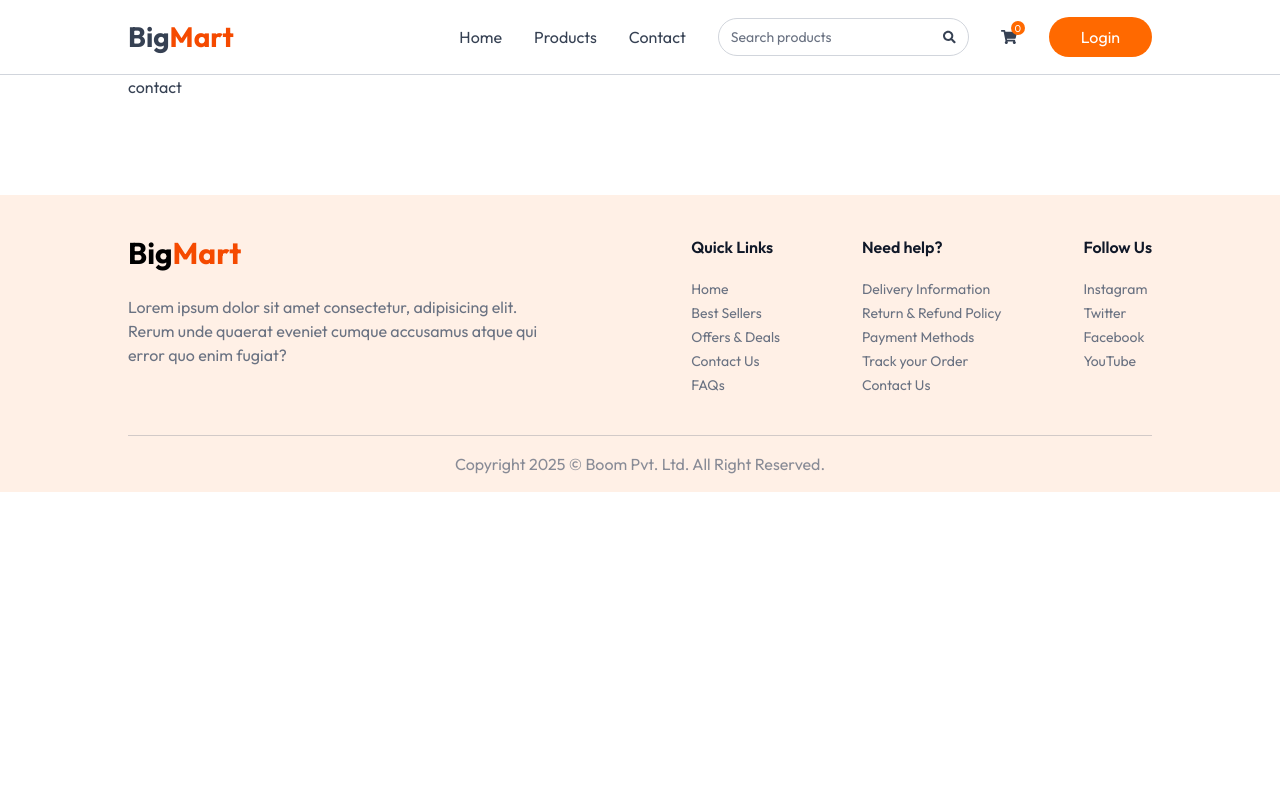
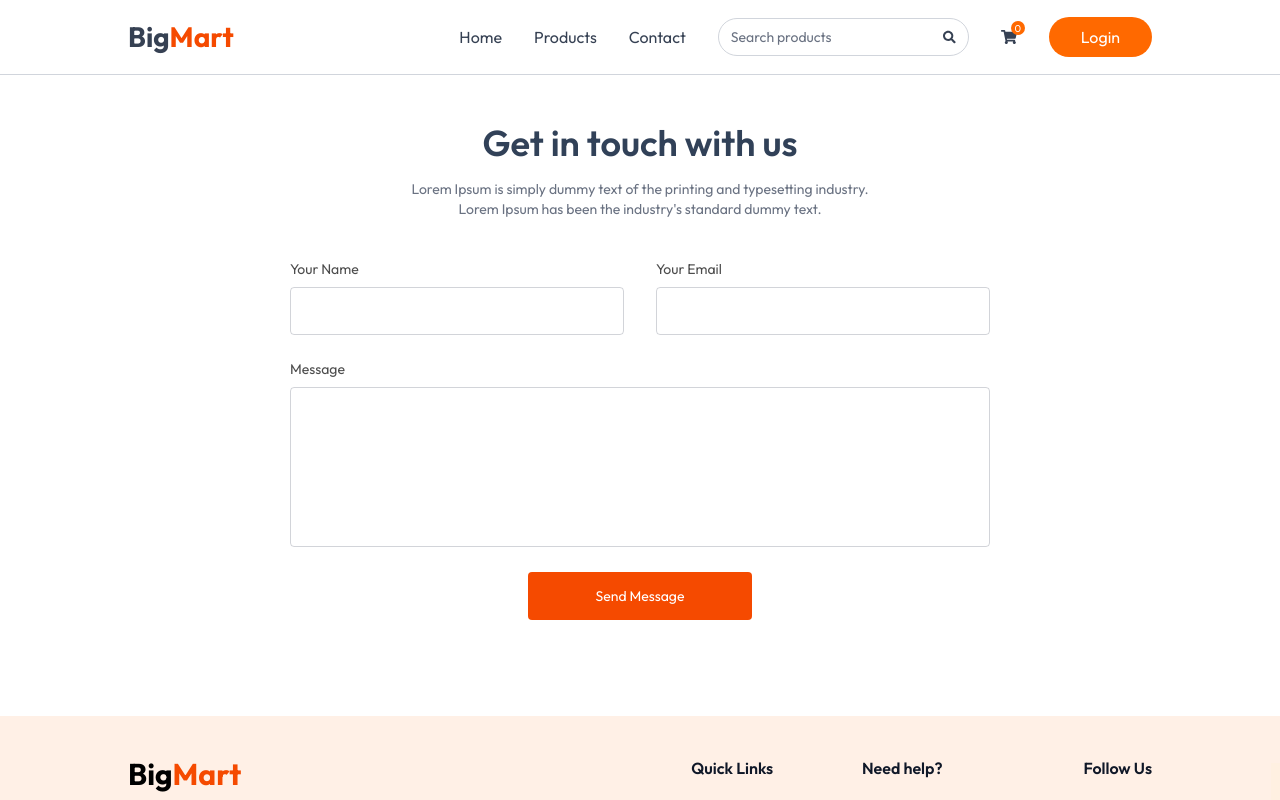
Before and after one commit to mukeshchau407/Grocery-Market, a React (Vite) app in the folder Frontend/: page /contact in a window 1280 px wide. Shown: the top 800 px of the page. Built offline with nearby package versions, Linux system fonts and the light colour scheme.

Commit message:
initial commit

```diff
--- a/Frontend/src/pages/Contact.jsx
+++ b/Frontend/src/pages/Contact.jsx
@@ -1,7 +1,56 @@
-import React from "react";
+const Contact = () => {
+  return (
+    <form className="flex flex-col items-center text-sm mt-12">
+      <h1 className="text-4xl font-semibold text-slate-700 pb-4">
+        Get in touch with us
+      </h1>
+      <p className="text-sm text-gray-500 text-center pb-10">
+        Lorem Ipsum is simply dummy text of the printing and typesetting
+        industry.
+        <br />
+        Lorem Ipsum has been the industry's standard dummy text.
+      </p>
 
-const Contact = () => {
-  return <div>contact</div>;
+      <div className="flex flex-col md:flex-row items-center gap-8 w-[350px] md:w-[700px]">
+        <div className="w-full">
+          <label className="text-black/70" htmlFor="name">
+            Your Name
+          </label>
+          <input
+            className="h-12 p-2 mt-2 w-full border border-gray-500/30 rounded outline-none focus:border-indigo-300"
+            type="text"
+            required
+          />
+        </div>
+        <div className="w-full">
+          <label className="text-black/70" htmlFor="name">
+            Your Email
+          </label>
+          <input
+            className="h-12 p-2 mt-2 w-full border border-gray-500/30 rounded outline-none focus:border-indigo-300"
+            type="email"
+            required
+          />
+        </div>
+      </div>
+
+      <div className="mt-6 w-[350px] md:w-[700px]">
+        <label className="text-black/70" htmlFor="name">
+          Message
+        </label>
+        <textarea
+          className="w-full mt-2 p-2 h-40 border border-gray-500/30 rounded resize-none outline-none focus:border-indigo-300"
+          required
+        ></textarea>
+      </div>
+
+      <button
+        type="submit"
+        className="mt-5 bg-orange-600 text-white h-12 w-56 px-4 rounded active:scale-95 transition"
+      >
+        Send Message
+      </button>
+    </form>
+  );
 };
-
 export default Contact;
```
